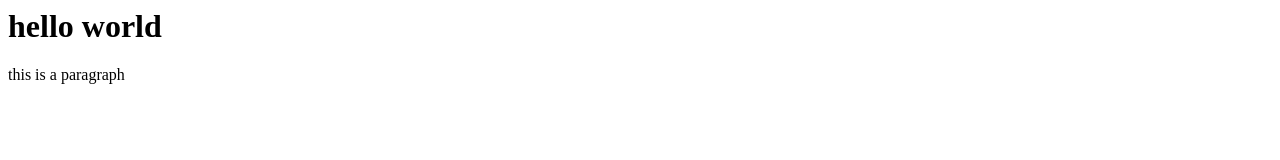
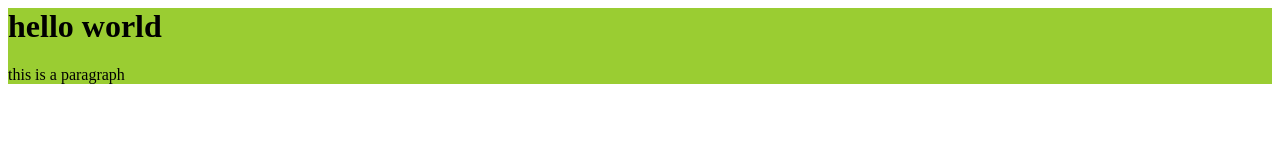
Before and after one commit to dilantha111/git-practice, a plain HTML site: page index.html in a window 1280 px wide. Drawn offline with Linux system fonts and the light colour scheme.

Commit message:
add div, add styles to div

```diff
--- a/index.html
+++ b/index.html
@@ -1,4 +1,12 @@
 <html>
-<h1> hello world </h1>
-<p> this is a paragraph </p>
+<style>
+    div {
+        background: yellowgreen;
+    }
+</style>
+<div>
+    <h1> hello world </h1>
+    <p> this is a paragraph </p>
+</div>
+
 </html>
```
